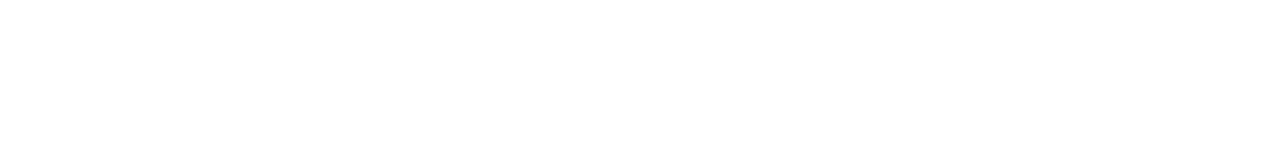
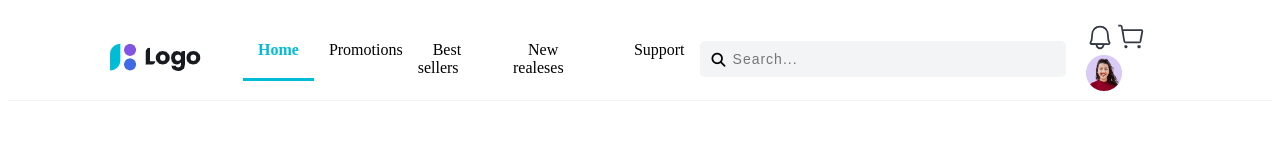
Before and after one commit to DaoNgocAnhKhoi/BaiTapTuan06, a plain HTML site: page index.html in a window 1280 px wide. Drawn offline with Linux system fonts and the light colour scheme.

Commit message:
header completed

```diff
--- /dev/null
+++ b/css/index.css
@@ -0,0 +1,53 @@
+header {
+    display: FLEX;
+    align-items: center;
+    justify-content: space-between;
+    padding: 15px 100px 5px;
+    border-bottom: 1px solid #f3f4f6;
+}
+
+header .header__list {
+    display: flex;
+    list-style: none;
+}
+
+
+/* header .header__list li {} */
+
+header .header__list li a {
+    text-decoration: none;
+    color: black;
+    padding: 20px 15px;
+}
+
+header .header__list li.active a {
+    color: #00bdd6;
+    border-bottom: 3px solid #00bdd6;
+    font-weight: bold;
+}
+
+header .header__search input {
+    width: 300px;
+    padding: 10px 33px;
+    font-size: 14px;
+    border-radius: 5px;
+    background-color: #f3f4f6;
+    outline: none;
+    border: none;
+    letter-spacing: 1px;
+}
+
+header .header__search {
+    position: relative;
+}
+
+header .header__search i {
+    font-size: 14px;
+    position: absolute;
+    top: 12px;
+    left: 12px;
+}
+
+header .header__image {
+    margin-left: 20px;
+}
--- a/index.html
+++ b/index.html
@@ -6,10 +6,44 @@
     <meta http-equiv="X-UA-Compatible" content="IE=edge">
     <meta name="viewport" content="width=device-width, initial-scale=1.0">
     <title>Document</title>
+
+    <!-- FONT AWESOME  -->
+    <link rel="stylesheet" href="https://cdnjs.cloudflare.com/ajax/libs/font-awesome/6.3.0/css/all.min.css" integrity="sha512-SzlrxWUlpfuzQ+pcUCosxcglQRNAq/DZjVsC0lE40xsADsfeQoEypE+enwcOiGjk/bSuGGKHEyjSoQ1zVisanQ==" crossorigin="anonymous" referrerpolicy="no-referrer"
+    />
+
+    <!-- INDEX CSS  -->
+    <link rel="stylesheet" href="./css/index.css">
 </head>
 
 <body>
+    <header>
+        <div style="display: flex; align-items: center;">
+            <div><img src="./img/Image 1710.png" alt=""></div>
 
+            <ul class="header__list">
+                <li class="active"><a href="">Home</a></li>
+                <li><a href="">Promotions</a></li>
+                <li><a href="">Best sellers</a></li>
+                <li><a href="">New realeses</a></li>
+                <li><a href="">Support</a></li>
+            </ul>
+        </div>
+
+        <div style="display: flex; align-items: center; justify-content: space-around;">
+            <div class="header__search">
+                <div>
+                    <i class="fa fa-search"></i>
+                    <input placeholder="Search..." type="text">
+                </div>
+            </div>
+            <div class="header__image">
+                <img src="/img/Bell 1.png" alt="">
+                <img src="/img/Shopping cart simple 1.png" alt="">
+                <img src="./img/Avatar 758.png" alt="">
+            </div>
+        </div>
+
+    </header>
 </body>
 
 </html>
```
Also changed, not shown: demo/test.html (+1 -1 lines), demo/header.PNG (added).
